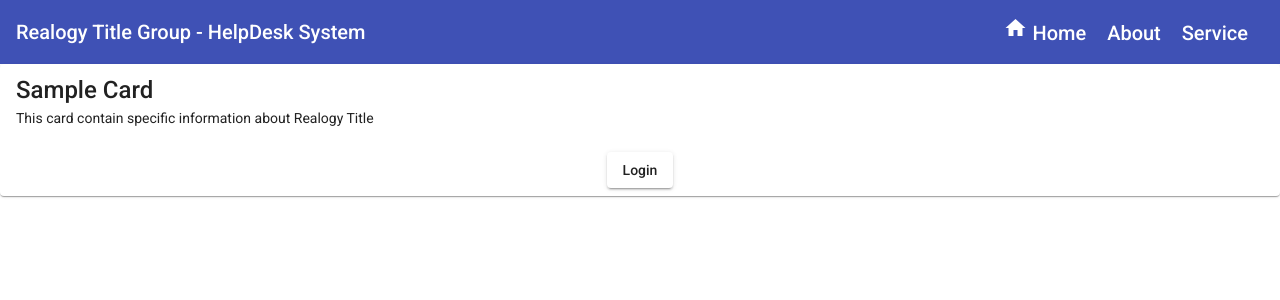
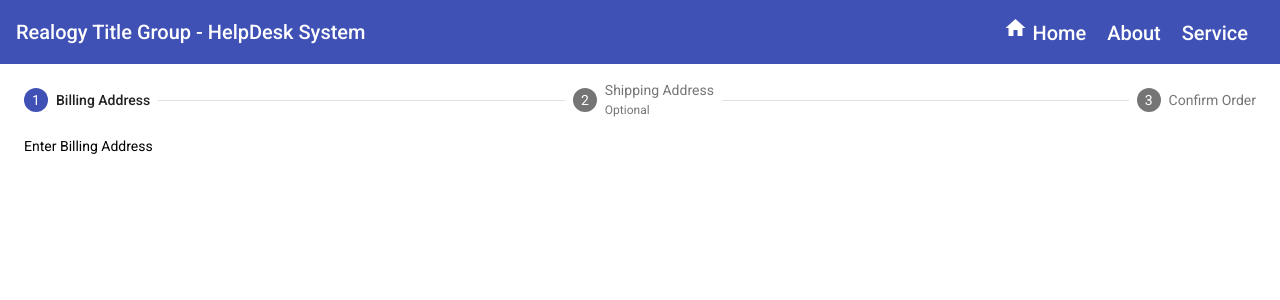
Before and after one commit to yuhup2edy/material-demo, an Angular app: page / in a window 1280 px wide. Shown: the top 300 px of the page. Built offline with nearby package versions, Linux system fonts and the light colour scheme.

Commit message:
Added tabs and steppers

```diff
--- a/src/app/app.component.html
+++ b/src/app/app.component.html
@@ -209,7 +209,7 @@
 </mat-expansion-panel>
 </mat-accordion> -->
 
-<mat-card>
+<!-- <mat-card>
   <mat-card-title>
     Sample Card
   </mat-card-title>
@@ -219,4 +219,27 @@
   <mat-card-actions align="center">
     <button type="button" mat-raised-button> Login</button>
   </mat-card-actions>
-</mat-card>
+</mat-card> -->
+
+<!-- <mat-tab-group #matTab (selectedTabChange)="log(matTab.selectedIndex)">
+  <mat-tab label="Angular">Angular Content</mat-tab>
+  <mat-tab label="React">React Content</mat-tab>
+  <mat-tab label="Vue">Vue Content</mat-tab>
+</mat-tab-group> -->
+
+<!-- use vertical stepper ; optional tag and completed tag-->
+<mat-horizontal-stepper linear>
+  <mat-step label="Billing Address" completed=true>
+    <p> Enter Billing Address</p>
+  </mat-step>
+  <mat-step label="Shipping Address" completed = false optional>
+    <p> Enter Shipping Address</p>
+    <div>
+      <button mat-button matStepperPrevious> Previous </button>
+      <button mat-button matStepperNext> Next </button>
+    </div>
+  </mat-step>
+  <mat-step label="Confirm Order" competed=false>
+    <p> Place Order</p>
+  </mat-step>
+</mat-horizontal-stepper>
--- a/src/app/material/material.module.ts
+++ b/src/app/material/material.module.ts
@@ -14,6 +14,8 @@
 import { MatGridListModule }              from '@angular/material/grid-list';
 import { MatExpansionModule }             from '@angular/material/expansion';
 import { MatCardModule }                  from '@angular/material/card';
+import { MatTabsModule }                  from '@angular/material/tabs';
+import { MatStepperModule }               from '@angular/material/stepper';
 
 
 //import { MatMenuModule } from '@angular/material/menu';
@@ -33,7 +35,9 @@
                    MatDividerModule,
                    MatGridListModule,
                    MatExpansionModule,
-                   MatCardModule]
+                   MatCardModule,
+                   MatTabsModule,
+                   MatStepperModule]
 
 @NgModule({
   imports: [Material],
```
